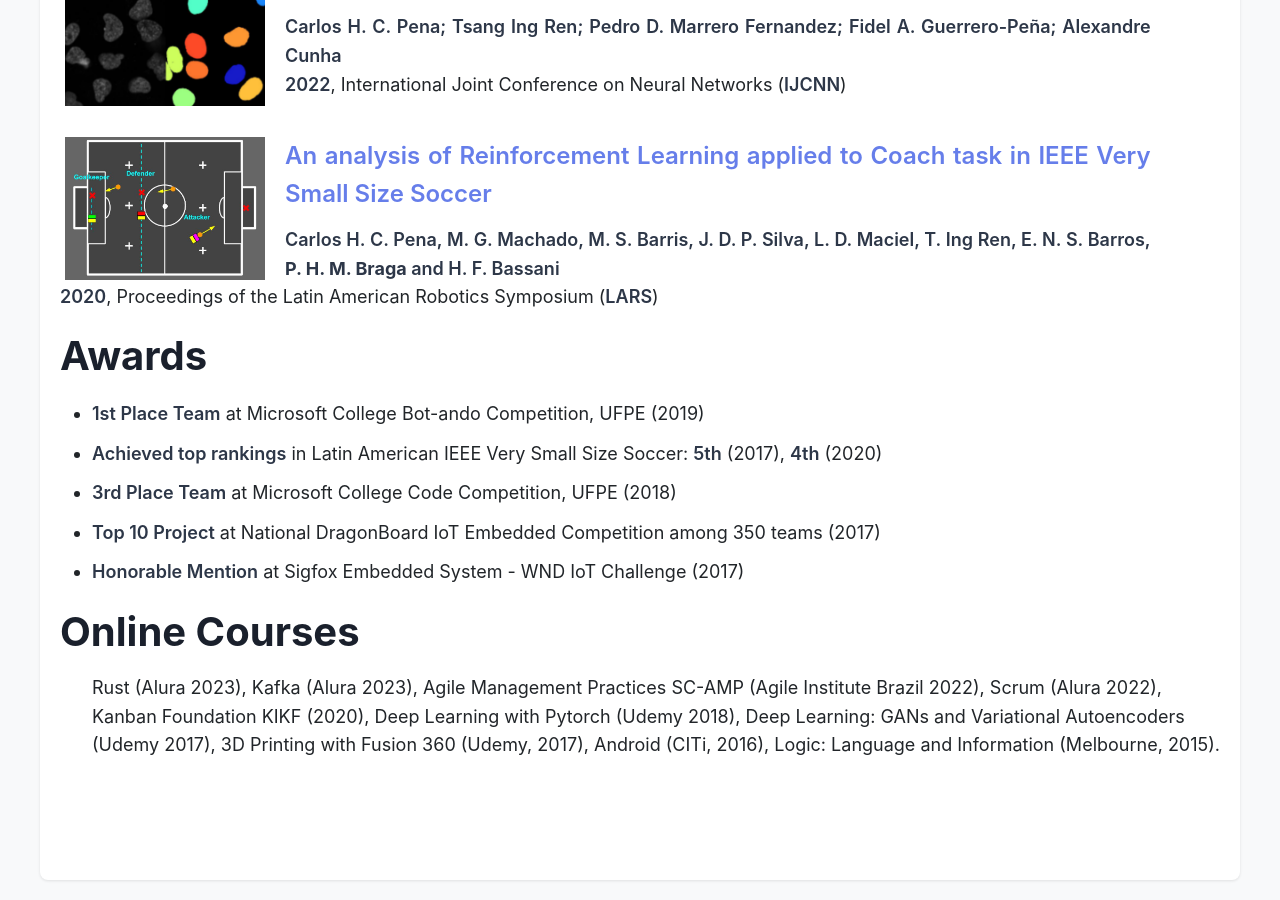
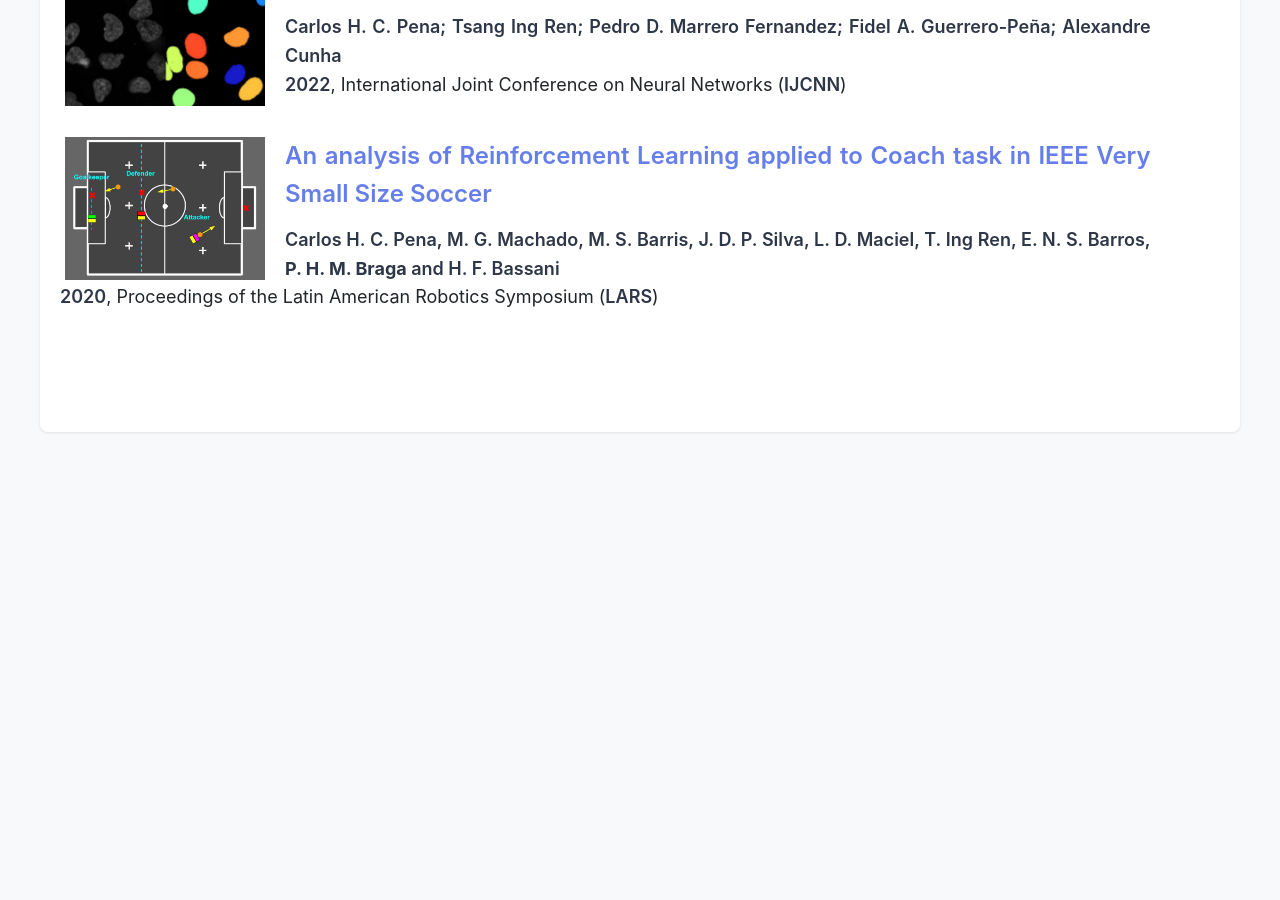
Before and after one commit to CarlosPena00/carlospena00.github.io, a Jekyll site: the page built from pages/index.md, in a window 1280 px wide and 900 px high, scrolled down 2066 px. Built offline with Jekyll 4.4.1, drawn with Linux system fonts in a browser that asks for light colours; after the commit the page ends 2518 px from its top, so only the background shows below that.

Commit message:
fix(index): Remove dup information, update CV

```diff
--- a/pages/index.md
+++ b/pages/index.md
@@ -74,19 +74,5 @@ order: 1
     </div>
 </div>
 
-<h1>Awards</h1>
-<ul>
-    <li><strong>1st Place Team</strong> at Microsoft College Bot-ando Competition, UFPE (2019)</li>
-    <li><strong>Achieved top rankings</strong> in Latin American IEEE Very Small Size Soccer: <strong>5th</strong> (2017), <strong>4th</strong> (2020)</li>
-    <li><strong>3rd Place Team</strong> at Microsoft College Code Competition, UFPE (2018)</li>
-    <li><strong>Top 10 Project</strong> at National DragonBoard IoT Embedded Competition among 350 teams (2017)</li>
-    <li><strong>Honorable Mention</strong> at Sigfox Embedded System - WND IoT Challenge (2017)</li>
-</ul>
-
-<h1> Online Courses</h1>
-<ul>
-Rust (Alura 2023), Kafka (Alura 2023), Agile Management Practices SC-AMP (Agile Institute Brazil 2022), Scrum (Alura 2022), Kanban Foundation KIKF (2020), Deep Learning with Pytorch (Udemy 2018), Deep Learning: GANs and Variational Autoencoders (Udemy 2017), 3D Printing with Fusion 360 (Udemy, 2017), Android (CITi, 2016), Logic: Language and Information (Melbourne, 2015).
-</ul>
-
 </content>
 </body>
```
Also changed, not shown: 1 other file.
